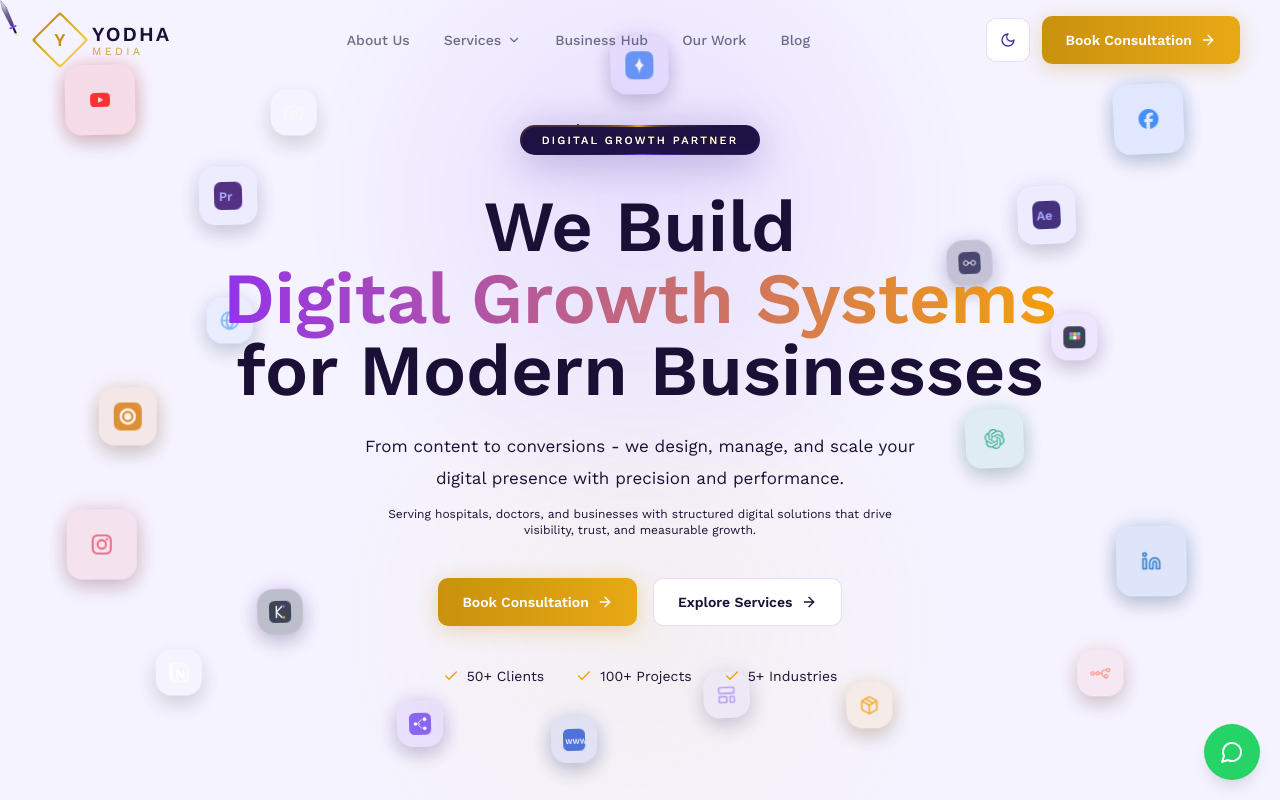
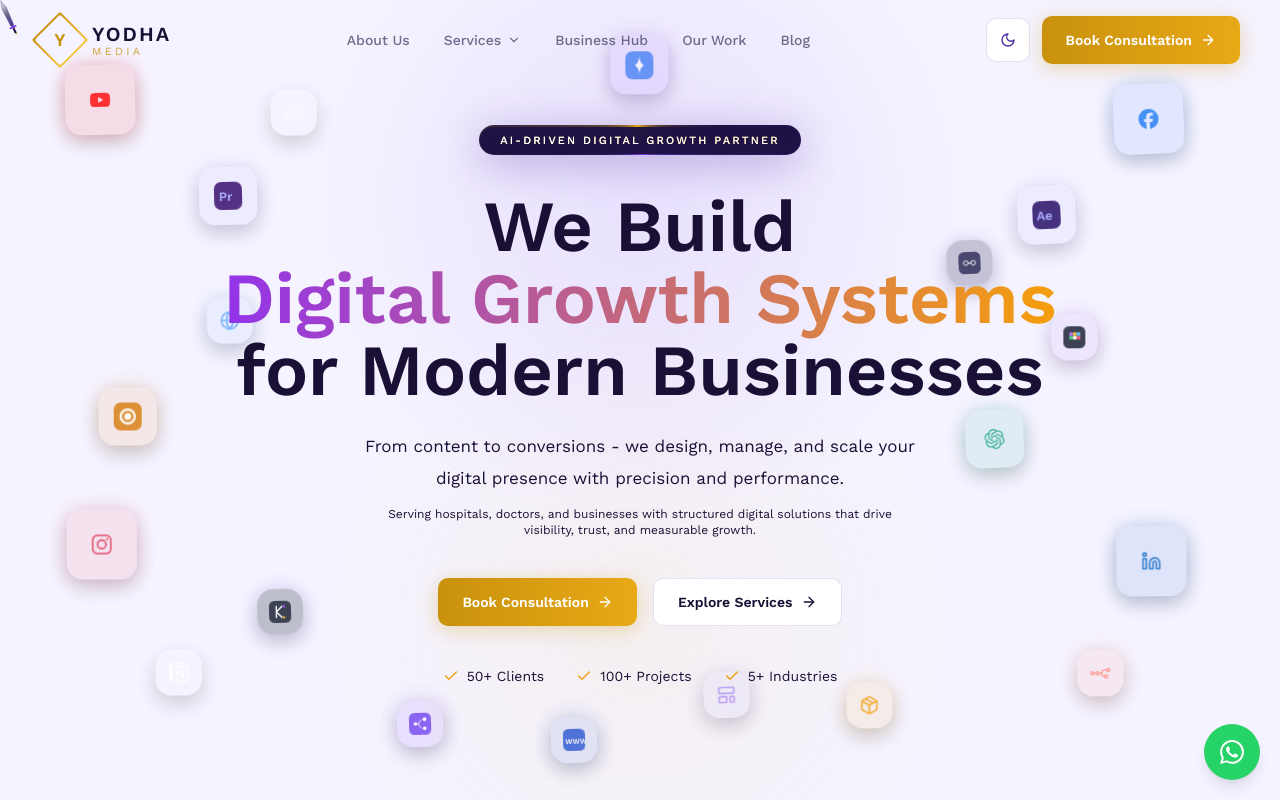
Before and after one commit to Jagadeesh1215/yodhamedia_web, a Next.js app: page / in a window 1280 px wide. Shown: the top 800 px of the page. Built offline with nearby package versions, Linux system fonts and the light colour scheme.

Commit message:
chore: fix whatsapp icon

```diff
--- a/components/layout/WhatsAppButton.tsx
+++ b/components/layout/WhatsAppButton.tsx
@@ -1,8 +1,8 @@
 "use client";
 
-import { MessageCircle } from "lucide-react";
 import { usePathname } from "next/navigation";
 import { site } from "@/lib/constants/site";
+import { SiWhatsapp } from "react-icons/si";
 
 export function WhatsAppButton() {
   const pathname = usePathname();
@@ -20,7 +20,7 @@ export function WhatsAppButton() {
       aria-label="Chat on WhatsApp"
     >
       <span className="absolute inset-0 rounded-full bg-[#25D366] opacity-40 animate-ping" />
-      <MessageCircle className="relative h-6 w-6" />
+      <SiWhatsapp className="relative h-6 w-6" />
       <span className="pointer-events-none absolute right-full mr-3 hidden whitespace-nowrap rounded-md bg-dark-surface px-3 py-2 font-body text-xs text-white opacity-0 shadow-card transition group-hover:opacity-100 md:block">
         Chat on WhatsApp
       </span>
--- a/components/sections/HomeSections.tsx
+++ b/components/sections/HomeSections.tsx
@@ -71,7 +71,7 @@ export function HeroSection() {
           <div className="relative flex items-center gap-3 rounded-full bg-purple-deep/95 px-5 py-2 backdrop-blur-xl">
             {/* 4. The Shimmering Gold Text */}
             <span className="animate-shimmer bg-gradient-to-r from-gold-warm via-gold-pale to-gold-warm bg-[length:200%_auto] bg-clip-text text-label text-white font-medium uppercase tracking-[0.2em] text-transparent">
-              Digital Growth Partner
+              AI-driven digital growth partner
             </span>
           </div>
         </div>
```
